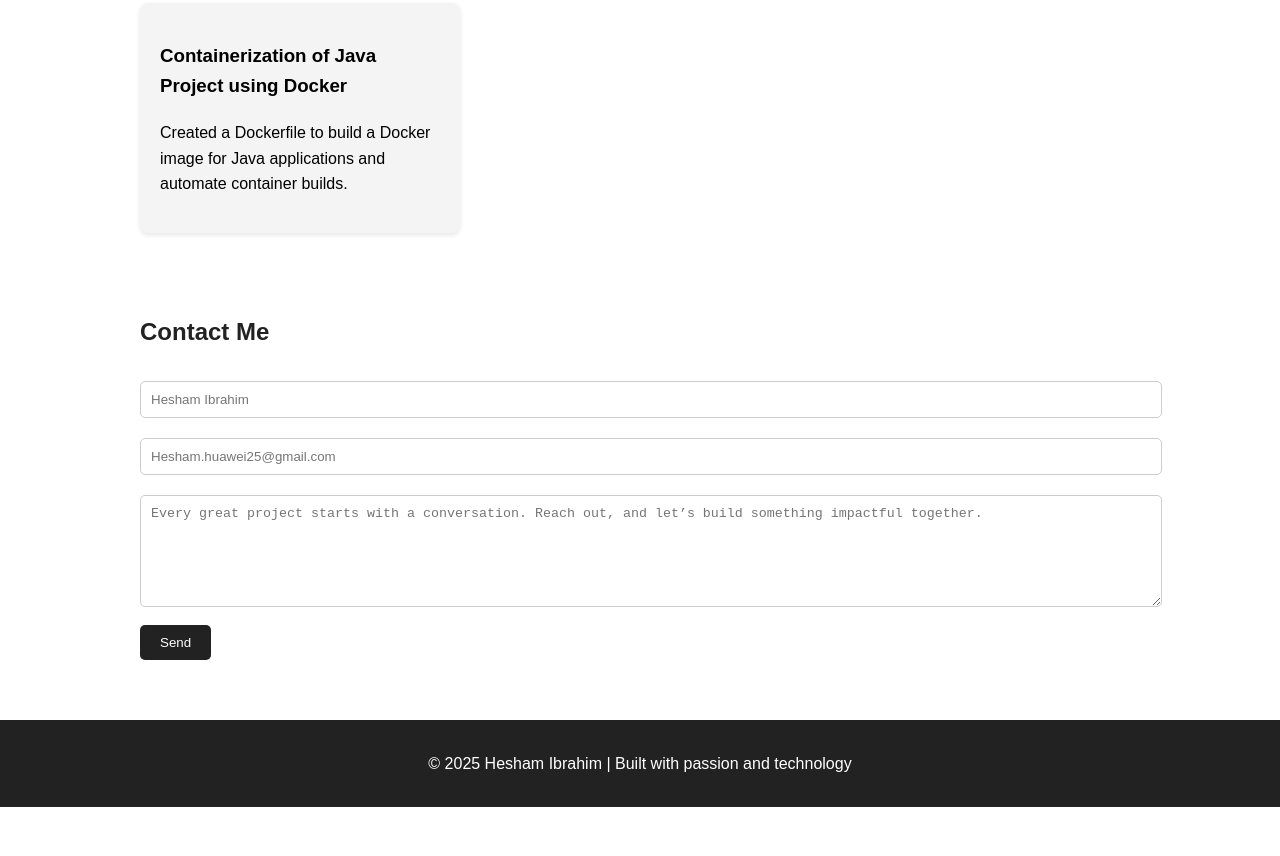
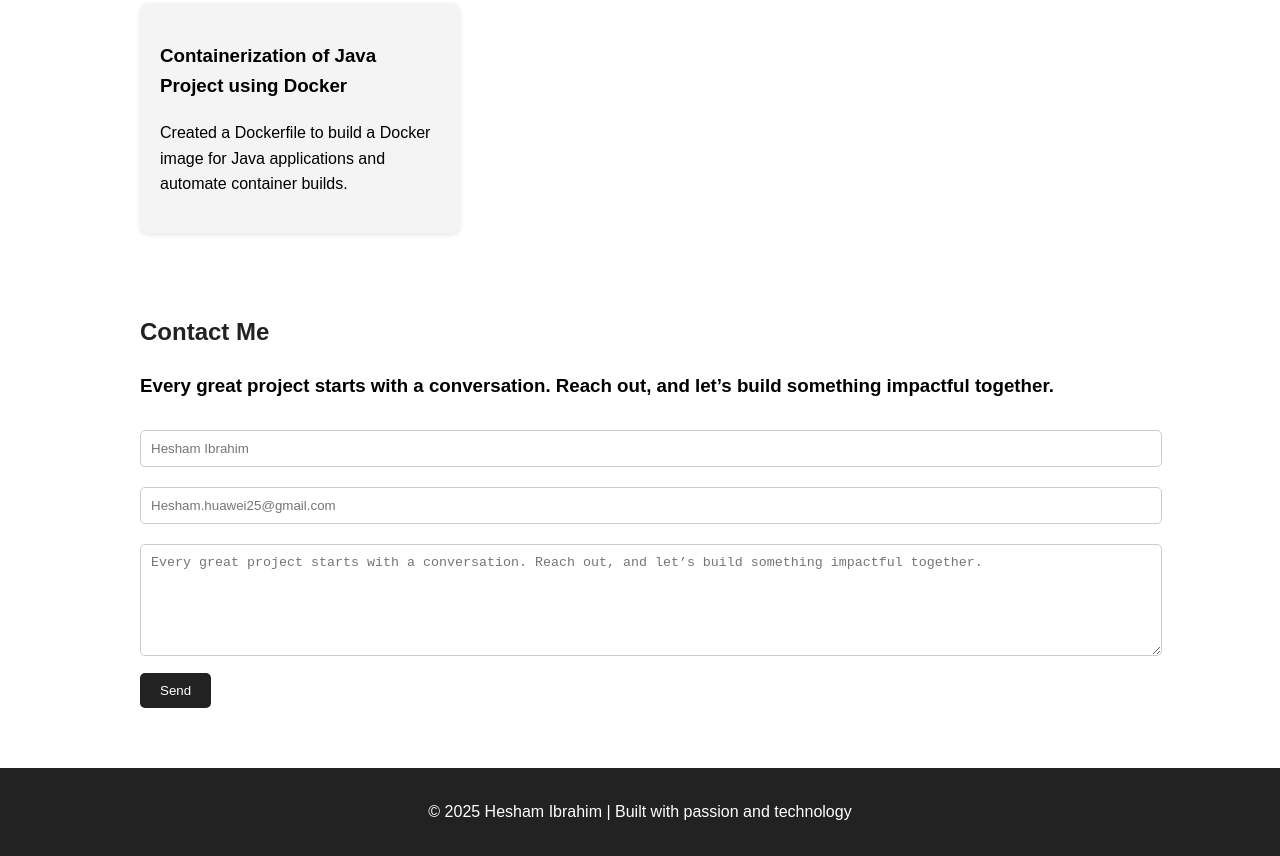
Before and after one commit to heshamibrahim25/Portfolio, a plain HTML site: page index.html in a window 1280 px wide. Shown: the part 2000-2856 px from the top of the page. Before the commit the page ends 2807 px from the top, so only its background shows below. Drawn offline with Linux system fonts and the light colour scheme.

Commit message:
Update index.html

```diff
--- a/index.html
+++ b/index.html
@@ -144,6 +144,7 @@
 
   <section id="contact">
     <h2>Contact Me</h2>
+    <h3>Every great project starts with a conversation. Reach out, and let’s build something impactful together.</h3>
     <form action="https://formspree.io/f/mdklynby" method="POST">
       <input type="text" name="name" placeholder="Hesham Ibrahim" required>
       <input type="email" name="_replyto" placeholder="Hesham.huawei25@gmail.com" required>
```
